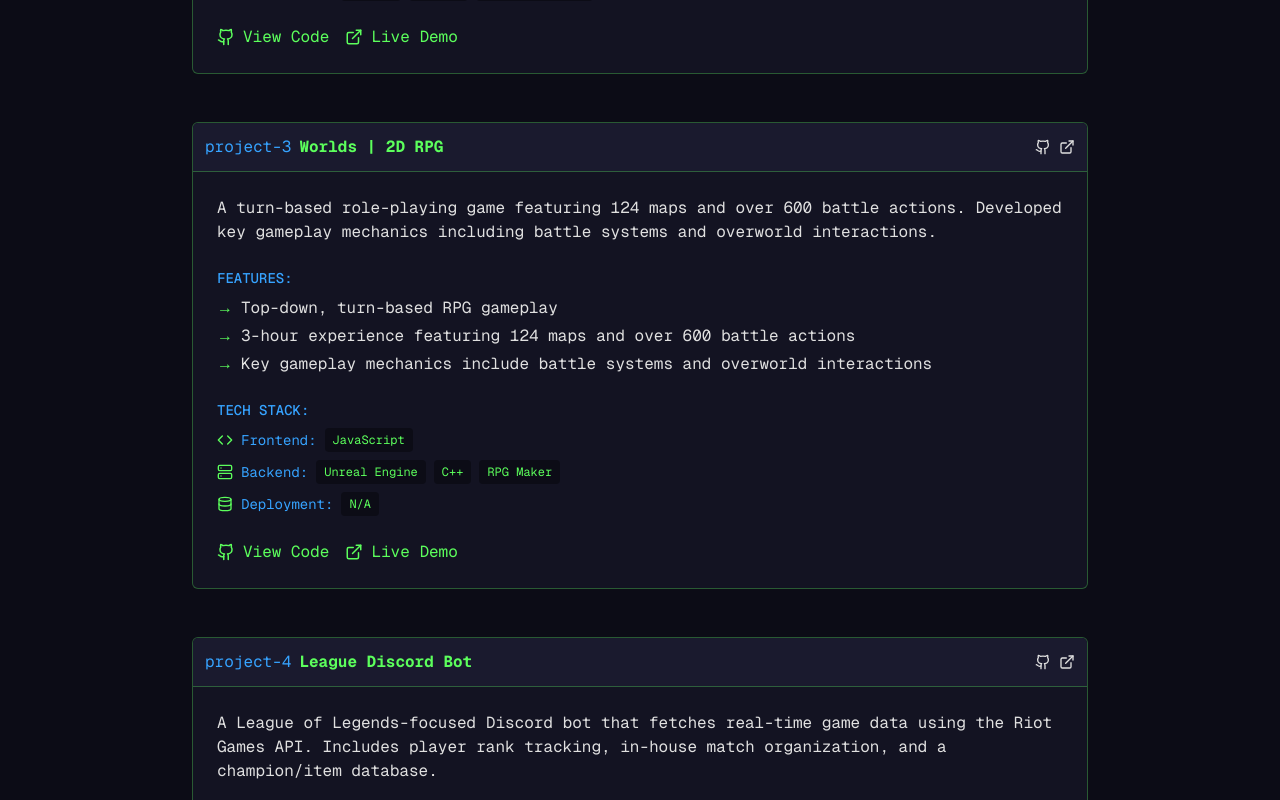
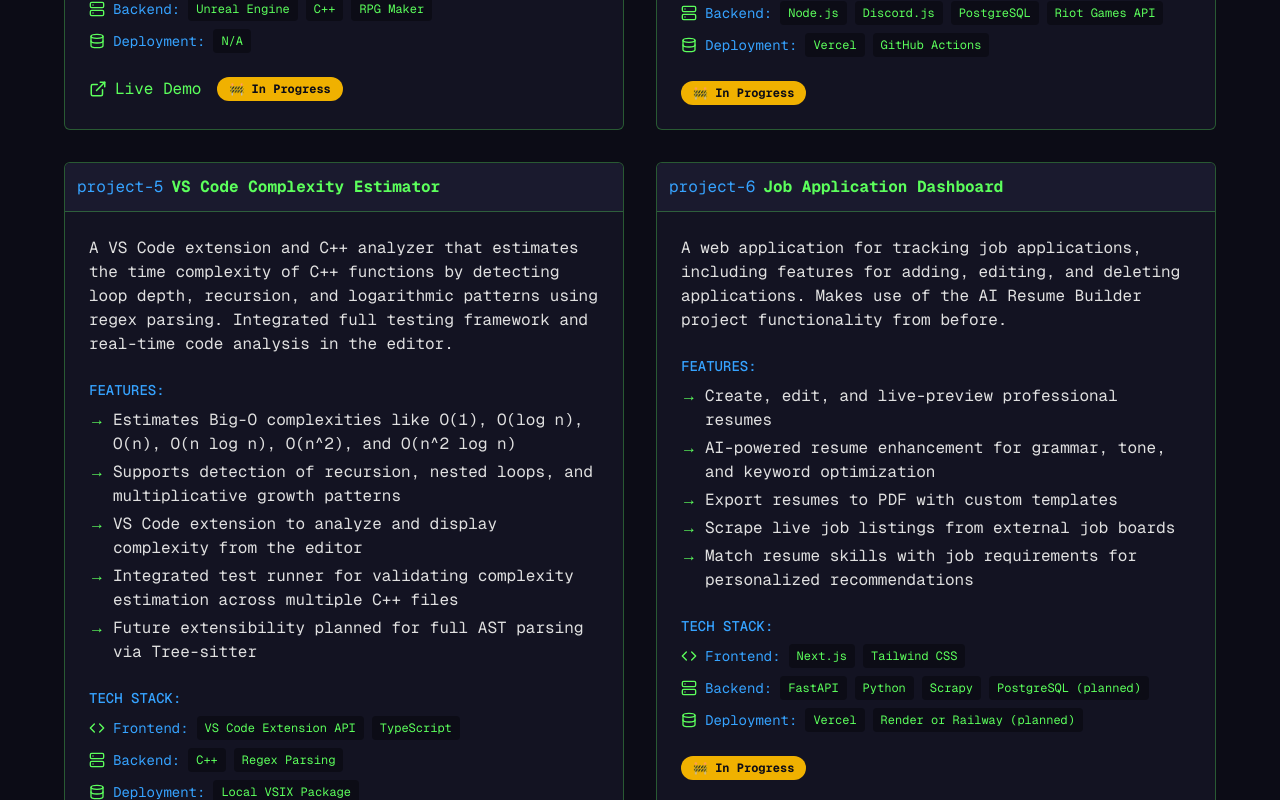
Before and after one commit to julianrodriguez2/personal-web, a Next.js app in the folder my-app/: page / in a window 1280 px wide. Shown: the part 3360-4160 px from the top of the page. Built offline with nearby package versions, Linux system fonts and the light colour scheme.

Commit message:
fixed projects and contact section

```diff
--- a/my-app/src/pages/terminaldesign.tsx
+++ b/my-app/src/pages/terminaldesign.tsx
@@ -41,8 +41,8 @@ export default function TerminalPortfolio() {
       title: "Mealmaster - A Meal Planning App",
       description:
         "A full-stack meal planner platform allowing users to plan meals, manage grocery lists, track nutrition, and monitor progress over time.",
-      github: "https://github.com/yourusername/ecommerce-platform",
-      demo: "https://ecommerce-demo.yourdomain.com",
+      github: "https://github.com/julianrodriguez2/fitness-tracker",
+      demo: "https://fitness-tracker-puce-eta.vercel.app/",
       features: [
         "User authentication and authorization",
         "Personalized meal plans based on user surveys",
@@ -61,8 +61,8 @@ export default function TerminalPortfolio() {
       title: "AI Resume Builder",
       description:
         "An AI-powered web app for generating professional resumes and cover letters, complete with real-time previews and PDF export functionality.",
-      github: "https://github.com/yourusername/task-management",
-      demo: "https://taskmanager-demo.yourdomain.com",
+      github: "https://github.com/julianrodriguez2/ai-resume-builder",
+      demo: "https://ai-resume-builder-git-main-julianrodriguez2s-projects.vercel.app/",
       features: [
         "Create resume in real-time using forms",
         "AI-driven resume improvements using Groq API",
@@ -91,13 +91,14 @@ export default function TerminalPortfolio() {
         backend: ["Unreal Engine", "C++", "RPG Maker"],
         deployment: ["N/A"],
       },
+      inProgress: true,
     },
     {
       title: "League Discord Bot",
       description:
         "A League of Legends-focused Discord bot that fetches real-time game data using the Riot Games API. Includes player rank tracking, in-house match organization, and a champion/item database.",
-      github: "https://github.com/yourusername/portfolio-generator",
-      demo: "https://portfolio-generator-demo.yourdomain.com",
+      github: "N/A",
+      demo: "N/A",
       features: [
         "Real-time game data fetching using Riot Games API",
         "Custom game functionality including matchmaking and player analytics",
@@ -109,6 +110,7 @@ export default function TerminalPortfolio() {
         backend: ["Node.js", "Discord.js", "PostgreSQL", "Riot Games API"],
         deployment: ["Vercel", "GitHub Actions"],
       },
+      inProgress: true,
     },
     {
       title: "VS Code Complexity Estimator",
@@ -128,6 +130,27 @@ export default function TerminalPortfolio() {
         backend: ["C++", "Regex Parsing"],
         deployment: ["Local VSIX Package"],
       },
+      inProgress: true,
+    },
+    {
+      title: "Job Application Dashboard",
+      description:
+        "  A web application for tracking job applications, including features for adding, editing, and deleting applications. Makes use of the AI Resume Builder project functionality from before.",
+      github: "N/A",
+      demo: "N/A",
+      features: [
+        "Create, edit, and live-preview professional resumes",
+        "AI-powered resume enhancement for grammar, tone, and keyword optimization",
+        "Export resumes to PDF with custom templates",
+        "Scrape live job listings from external job boards",
+        "Match resume skills with job requirements for personalized recommendations",
+      ],
+      tech: {
+        frontend: ["Next.js", "Tailwind CSS"],
+        backend: ["FastAPI", "Python", "Scrapy", "PostgreSQL (planned)"],
+        deployment: ["Vercel", "Render or Railway (planned)"],
+      },
+      inProgress: true,
     },
   ];
 
@@ -790,7 +813,7 @@ export default function TerminalPortfolio() {
           className="py-20"
         >
           <div className="container mx-auto px-4">
-            <div className="max-w-4xl mx-auto">
+            <div className="max-w-6xl mx-auto">
               <div className="mb-8 text-center">
                 <h2 className="text-3xl font-bold mb-4 text-[#5CFF5C]">
                   <span className="text-[#36A3FF]">$</span> ls -la ./projects
@@ -801,7 +824,7 @@ export default function TerminalPortfolio() {
                 </p>
               </div>
 
-              <div className="space-y-12">
+              <div className="grid grid-cols-1 xl:grid-cols-2 gap-8">
                 {projects.map((project, index) => (
                   <div
                     key={index}
@@ -817,6 +840,7 @@ export default function TerminalPortfolio() {
                         </span>
                       </div>
                       <div className="flex space-x-2">
+                        {project.github !== "N/A" && (
                           <Link
                             href={project.github}
                             target="_blank"
@@ -825,6 +849,8 @@ export default function TerminalPortfolio() {
                           >
                             <Github size={16} />
                           </Link>
+                        )}
+                        {project.demo !== "N/A" && (
                           <Link
                             href={project.demo}
                             target="_blank"
@@ -833,6 +859,7 @@ export default function TerminalPortfolio() {
                           >
                             <ExternalLink size={16} />
                           </Link>
+                        )}
                       </div>
                     </div>
                     <div className="p-6">
@@ -914,6 +941,7 @@ export default function TerminalPortfolio() {
                       </div>
 
                       <div className="flex flex-wrap gap-4">
+                        {project.github !== "N/A" && (
                           <Link
                             href={project.github}
                             target="_blank"
@@ -923,6 +951,8 @@ export default function TerminalPortfolio() {
                             <Github size={18} className="mr-2" />
                             View Code
                           </Link>
+                        )}
+                        {project.demo !== "N/A" && (
                           <Link
                             href={project.demo}
                             target="_blank"
@@ -932,6 +962,12 @@ export default function TerminalPortfolio() {
                             <ExternalLink size={18} className="mr-2" />
                             Live Demo
                           </Link>
+                        )}
+                        {project.inProgress && (
+                          <div className="inline-flex items-center px-3 py-1 bg-yellow-500 text-[#0C0C16] rounded-full text-xs font-bold">
+                            🚧 In Progress
+                          </div>
+                        )}
                       </div>
                     </div>
                   </div>
@@ -1224,7 +1260,7 @@ export default function TerminalPortfolio() {
                         id="subject"
                         name="subject"
                         className="w-full px-4 py-2 bg-[#0C0C16] border border-[#5CFF5C]/30 rounded text-[#E0E0E0] focus:outline-none focus:border-[#5CFF5C]"
-                        placeholder="What is this regarding?"
+                        placeholder="What is your topic?"
                       />
                     </div>
                     <div>
```
Lines whose indentation alone changed are shown as unchanged.
